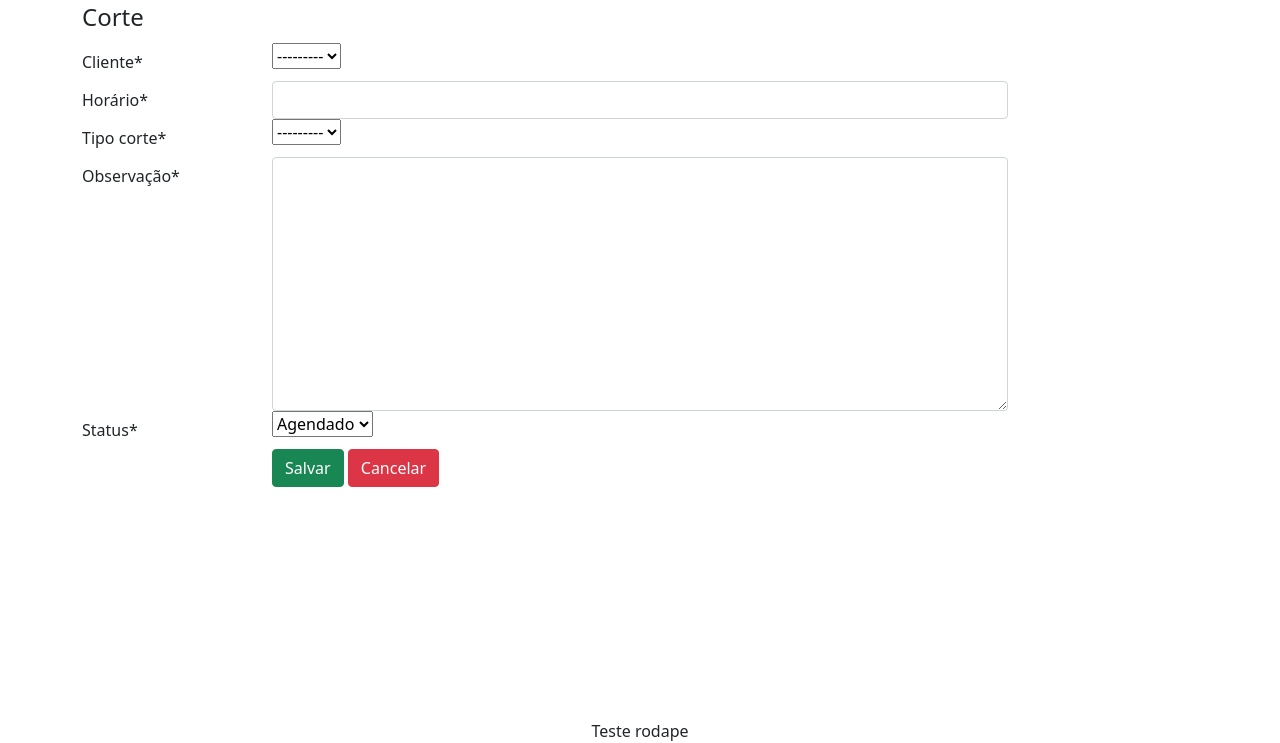
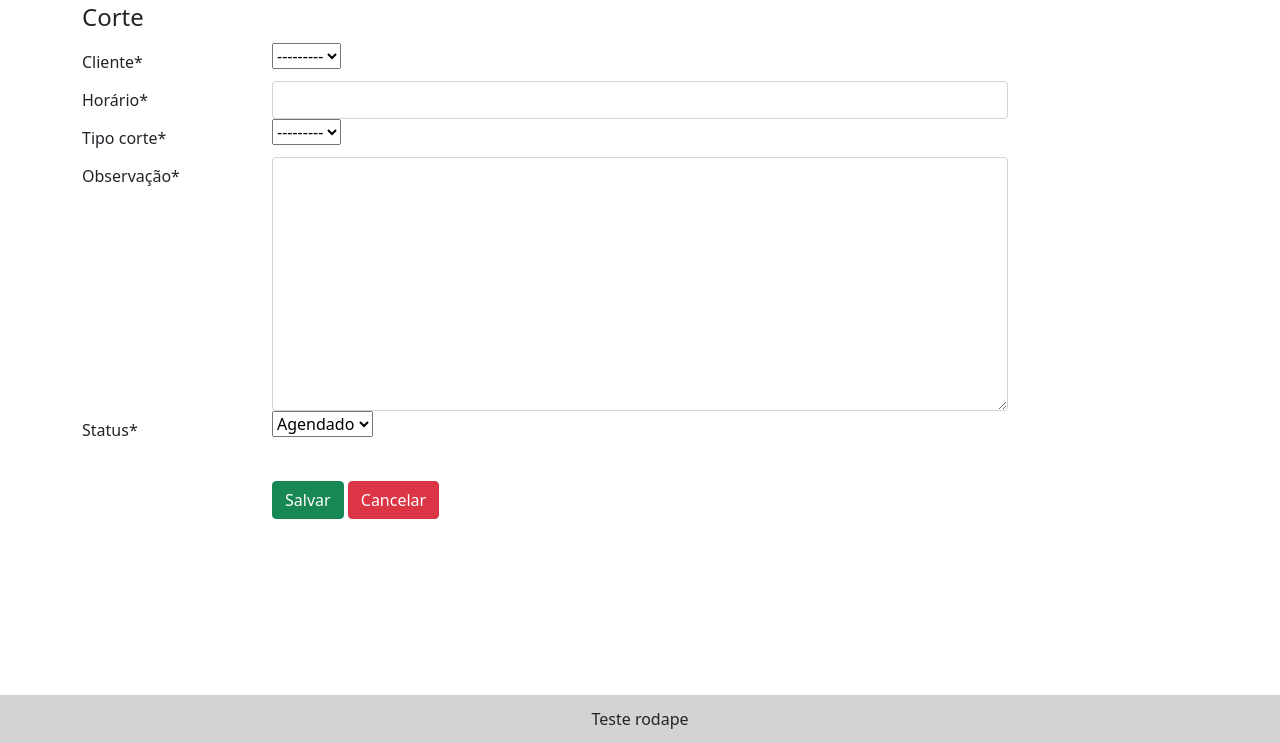
Before and after one commit to DanielBelorini22/barber_system_professional, a Django app: page /tarefas/cortes/novo/ in a window 1280 px wide. Shown: the part 57-800 px from the top of the page. Run offline with Django 4.2, Linux system fonts and the light colour scheme; the visitor is signed in with stand-in values (Sample User, id 1); data comes from the database, SQL or seed files in the repository; data that the repository does not hold is empty; some libraries are stand-ins or nearby versions.

Commit message:
feat: css dos alertas e forms

```diff
--- a/barber_system/tasks/static/css/base.css
+++ b/barber_system/tasks/static/css/base.css
@@ -3,3 +3,32 @@
     justify-content: space-between;
     align-items: center;
 }
+
+div.alert[role=alert] {
+    display: inline-block;
+    position: fixed;
+    left: 50%;
+    transform: translate(-50%, 50%);
+    top: 2.5em;
+    padding: 0.5em 2em;
+}
+
+.alert-dismissible .btn-close {
+    padding: 0.75em 0.5em;
+}
+
+footer {
+    background: lightgray;
+    height: 3em;
+    display: flex;
+    flex-direction: column;
+    justify-content: center;
+}
+
+main {
+    margin-bottom: 3.5em;
+}
+
+fieldset {
+    margin-bottom: 2em;
+}
```
